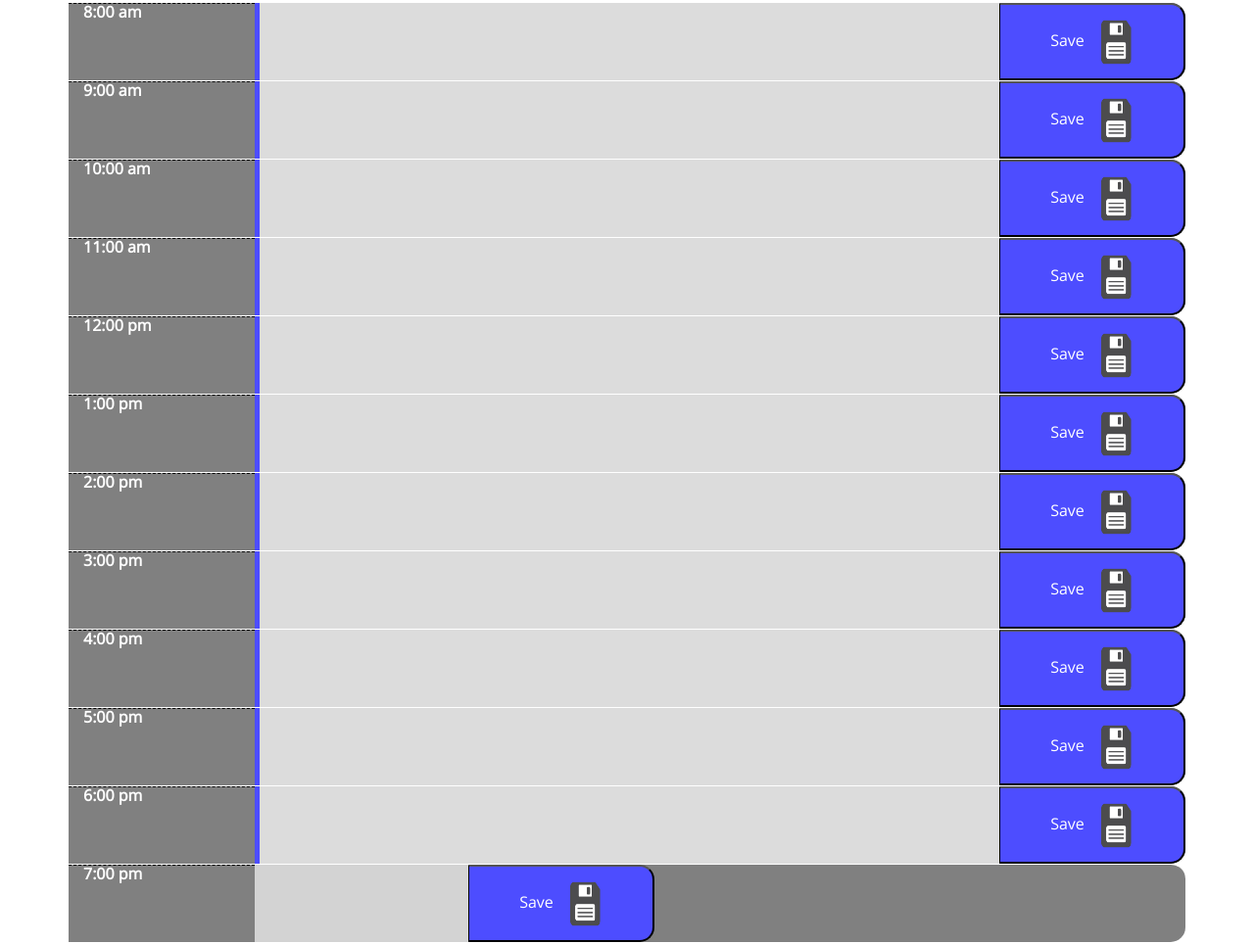
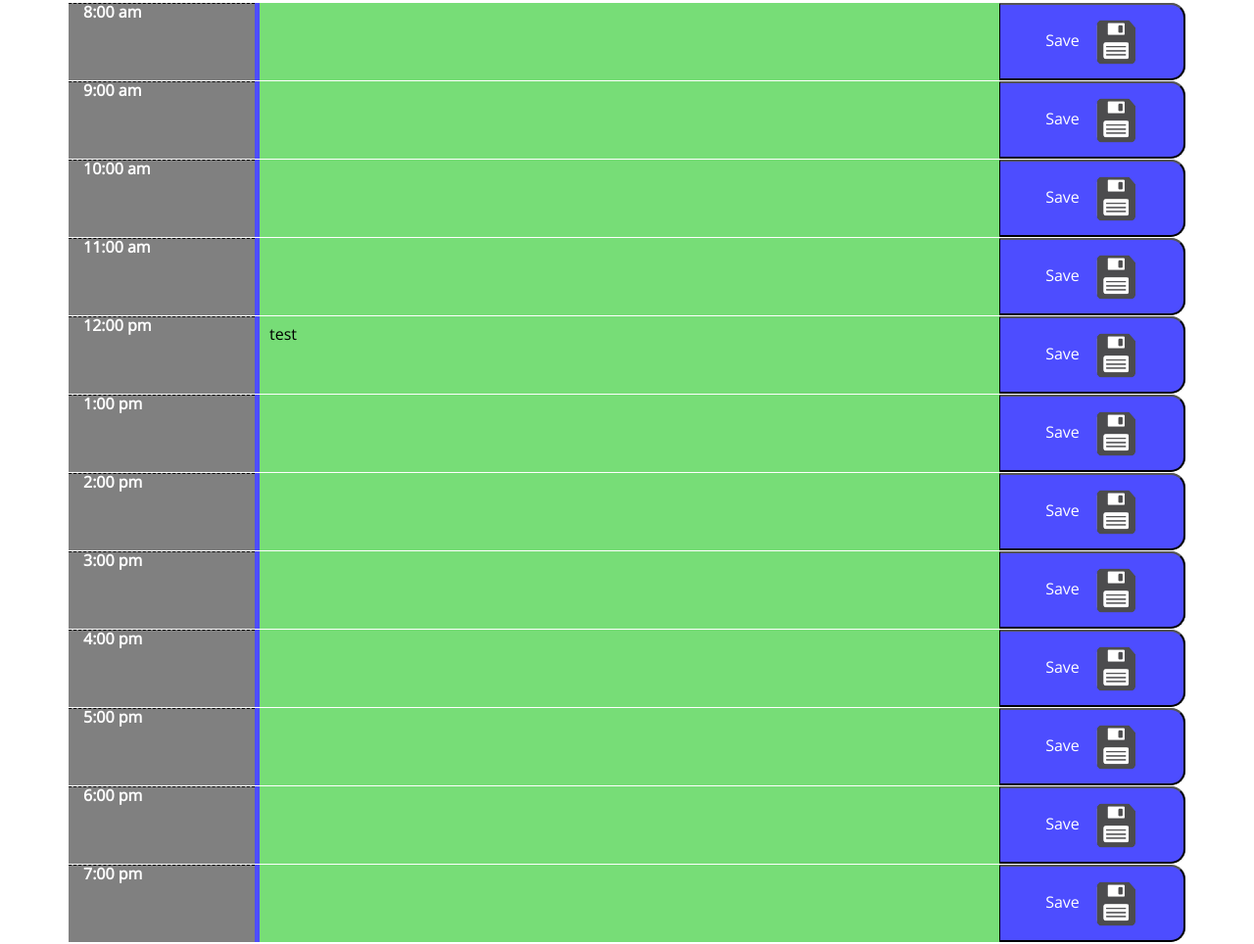
Before and after one commit to margaretseiche/06112020-DayPlanner, a plain HTML site: page index.html in a window 1280 px wide. Shown: the part 386-1350 px from the top of the page at 98% size. Drawn offline with nearby package versions, Linux system fonts and the light colour scheme.

Commit message:
past, present, future OK in console log but color applying as if all are future

```diff
--- a/script.js
+++ b/script.js
@@ -5,23 +5,24 @@ $(document).ready(function() {
 
     currentDay.text(moment().format('dddd, MMMM Do YYYY'));
     currentTime.text(moment().format('h:mm a'));
-    currentHour = moment().format('h a');
 
     var hourArray = ["8:00 am","9:00 am","10:00 am","11:00 am","12:00 pm","1:00 pm","2:00 pm","3:00 pm","4:00 pm","5:00 pm","6:00 pm","7:00 pm"];
+    var hourArray2 = [12,13,14,15,16,17,18,19,20,21,22,23];
+    var hourArray3 = [8,9,10,11,12,13,14,15,16,17,18,19];
 
-    var todos = ["","","","","","","","","","",""];
+    var todos = ["","","","","test","","","","","",""];
 
     var hourBlock;
     var hour;
     var description;
+    var textarea;
     var saveBtn;
 
     function renderTodos() {
-
         for (var i = 0; i < hourArray.length; i++) {
             hourBlock = $("<div>");
                 $(hourBlock).attr("class","row");
-                $(".container").append(hourBlock);
+                $(container).append(hourBlock);
 
             hour = $("<div>");
                 $(hour).text(hourArray[i]);
@@ -31,6 +32,7 @@ $(document).ready(function() {
             description = $("<div>");
                 $(description).text("");
                 $(description).attr("class","description col-8");
+                $(description).attr("id","description");
                 $(hourBlock).append(description);
 
             textarea = $("<textarea>");
@@ -46,7 +48,7 @@ $(document).ready(function() {
 
             saveImage = $("<img>");
                 $(saveImage).attr("src","./saveicon.png");
-                $(saveImage).css({height:"50px",width:"50px", paddingLeft:"15px"});
+                $(saveImage).css({height:"50px",width:"60px", paddingLeft:"15px"});
                 $(saveBtn).append(saveImage);
 
             $(".saveBtn").on("click", function() {
@@ -57,38 +59,53 @@ $(document).ready(function() {
                 $(bellImage).css({height:"50px",width:"50px", paddingLeft:"15px"});
                 $(hour).append(bellImage);
             });
-
         };
     }
 
     function checkTime () {
-        for (var i = 0; i < hourArray.length; i++) {
+        for (var j = 0; j < hourArray2.length; j++) {
 
-/*            if (moment().isBefore(hour[i])) {
-                $(description).attr("class","future");
-            } else if (moment().isBefore(hour[i])) {
-                $(description).attr("class","past");
-            } else $(description).attr("class","present");  */
+            var currentHour = Number(moment().startOf('day').fromNow().slice(0,2).trim());
 
-            if (currentHour < hour[i]) {
-            $(description).attr("class","future");
-        } else if (currentHour == hour[i]) {
-            $(description).attr("class","present");
-        } else $(description).attr("class","past");
+        /*    console.log(currentHour);        */
+            console.log(hourArray2[j]);
+
+    /*        if (currentHour < hourArray2[j]) {
+                console.log("future");
+                 $("#description").attr("id","future description");
+             } else if (currentHour == hourArray2[j]) {
+                 console.log("present");
+                 $("#description").attr("id","present description");
+             } else if (currentHour > hourArray2[j]) {
+                 $("#description").attr("id","past description");
+                 console.log("past");                   */
+
+                 if (currentHour < hourArray2[j]) {
+                    console.log("future");
+                     $(".description").css({
+                        backgroundColor: "#77dd77",
+                        color: "white"
+                          });
+                 } else if (currentHour == hourArray2[j]) {
+                     console.log("present");
+                     $(".description").css({
+                        backgroundColor: "#ff6961",
+                        color: "white"
+                     });
+                 } else if (currentHour > hourArray2[j]) {
+                    console.log("past");
+                    $(".description").css({
+                        backgroundColor: "#d3d3d3",
+                        color: "white"
+                });
+            }
+        }
     }
-}
-
-    //Function to reload to continuously update color coding.
-    function reload(){
-        setTimeout(function() {
-            location.reload();
-        }, 60000);
-    };
 
     function storeTodos() {
         // Stringify and set "todos" key in localStorage to todos array
         localStorage.setItem("todos", JSON.stringify(todos));
-      }
+    }
 
     function init() {
         // Get stored todos from localStorage
@@ -106,7 +123,5 @@ $(document).ready(function() {
 
     init();
     checkTime();
-    reload();
     storeTodos();
-    console.log(todos);
 });
--- a/style.css
+++ b/style.css
@@ -10,6 +10,7 @@ body {
   resize: none;
   color: #000000;
   padding: 10px;
+  height: 100%;
 }
 
 .jumbotron {
@@ -35,12 +36,6 @@ body {
   border-left: 5px solid #4d4dff;
 }
 
-/*.time-block{
-  text-align: center;
-  border-radius: 15px;
-  background-color: gray;
-}*/
-
 .row {
   white-space: pre-wrap;
   height: 80px;
@@ -57,17 +52,17 @@ body {
   border-top: 1px dashed #000000;
 }
 
-.past {
+#past {
   background-color: #d3d3d3;
   color: white;
 }
 
-.present {
+#present {
   background-color: #ff6961;
   color: white;
 }
 
-.future {
+#future {
   background-color: #77dd77;
   color: white;
 }
@@ -86,9 +81,9 @@ body {
   transition: all .3s ease-in-out;
 }
 
-@media screen and (max-width: 1000px) {
+/*@media screen and (max-width: 1000px) {
   body {
     margin:10px;
   }
 
-}
+}  */
```
